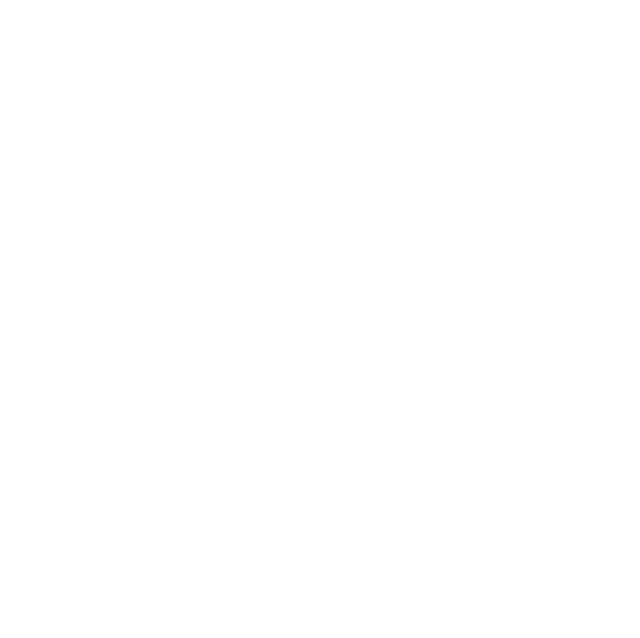
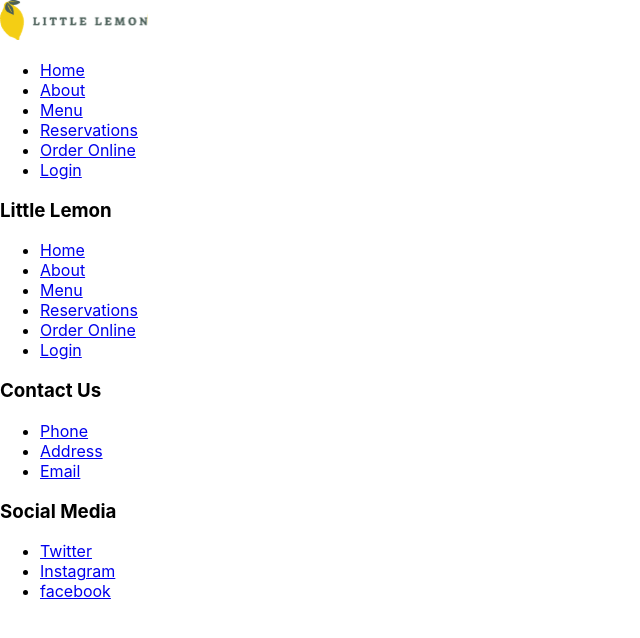
Before and after one commit to Thomas-H-Jr/Capstone-Project, a React (Create React App) app in the folder capstone-project/: page / in a window 1280 px wide. Shown: the top 638 px of the page, without its empty margins (0-640 px from the left). Built offline with nearby package versions, Linux system fonts and the light colour scheme.

Commit message:
Adding components and meta tags

```diff
--- a/capstone-project/package.json
+++ b/capstone-project/package.json
@@ -8,7 +8,7 @@
     "@testing-library/user-event": "^13.5.0",
     "react": "^18.2.0",
     "react-dom": "^18.2.0",
-    "react-scripts": "^3.0.1",
+    "react-scripts": "^5.0.1",
     "web-vitals": "^2.1.4"
   },
   "scripts": {
--- a/capstone-project/public/index.html
+++ b/capstone-project/public/index.html
@@ -1,30 +1,17 @@
 <!DOCTYPE html>
 <html lang="en">
   <head>
+    <title>Little Lemon</title>
     <meta charset="utf-8" />
-    <link rel="icon" href="%PUBLIC_URL%/favicon.ico" />
     <meta name="viewport" content="width=device-width, initial-scale=1" />
-    <meta name="theme-color" content="#000000" />
     <meta
       name="description"
-      content="Web site created using create-react-app"
+      content="we are a family owned medditerranean restaurant, focused on traditional recipes served with a modern twist."
     />
-    <link rel="apple-touch-icon" href="%PUBLIC_URL%/logo192.png" />
-    <!--
-      manifest.json provides metadata used when your web app is installed on a
-      user's mobile device or desktop. See https://developers.google.com/web/fundamentals/web-app-manifest/
-    -->
-    <link rel="manifest" href="%PUBLIC_URL%/manifest.json" />
-    <!--
-      Notice the use of %PUBLIC_URL% in the tags above.
-      It will be replaced with the URL of the `public` folder during the build.
-      Only files inside the `public` folder can be referenced from the HTML.
-
-      Unlike "/favicon.ico" or "favicon.ico", "%PUBLIC_URL%/favicon.ico" will
-      work correctly both with client-side routing and a non-root public URL.
-      Learn how to configure a non-root public URL by running `npm run build`.
-    -->
-    <title>React App</title>
+    <meta name="og:title" content="little lemon home page" />
+    <meta name="og:type" content="website" />
+    <meta name="og:description" content="medditerranean restaurant" />
+    <meta name="og:image" content="Logo.svg" />
   </head>
   <body>
     <noscript>You need to enable JavaScript to run this app.</noscript>
--- a/capstone-project/src/App.js
+++ b/capstone-project/src/App.js
@@ -1,20 +1,17 @@
-import './App.css';
+import React from "react";
+import "./App.css";
+import Header from "./Header";
+import Nav from "./Nav";
+import Main from "./Main";
+import Footer from "./Footer";
 
 function App() {
   return (
     <>
-      <header>
-
-      </header>
-      <nav>
-
-      </nav>
-      <main>
-
-      </main>
-      <footer>
-
-      </footer>
+      <Header />
+      <Nav />
+      <Main />
+      <Footer />
     </>
   );
 }
--- /dev/null
+++ b/capstone-project/src/Footer.js
@@ -0,0 +1,63 @@
+import React from "react";
+
+function Footer() {
+  return (
+    <>
+      <section>
+        <h3>Little Lemon</h3>
+        <ul>
+          <li>
+            <a href="#home">Home</a>
+          </li>
+          <li>
+            <a href="#about">About</a>
+          </li>
+          <li>
+            <a href="/menu">Menu</a>
+          </li>
+          <li>
+            <a href="/reservations">Reservations</a>
+          </li>
+          <li>
+            <a href="/order-online">Order Online</a>
+          </li>
+          <li>
+            <a href="/login">Login</a>
+          </li>
+        </ul>
+      </section>
+
+      <section>
+        <h3>Contact Us</h3>
+        <ul>
+          <li>
+            <a href="#phone">Phone</a>
+          </li>
+          <li>
+            <a href="#address">Address</a>
+          </li>
+          <li>
+            <a href="#email">Email</a>
+          </li>
+        </ul>
+      </section>
+
+      <section>
+        <h3>Social Media</h3>
+        <ul>
+          <li>
+            <a href="#twitter">Twitter</a>
+          </li>
+          <li>
+            <a href="instagram">Instagram</a>
+          </li>
+          <li>
+            <a href="facebook">facebook</a>
+          </li>
+        </ul>
+      </section>
+    </>
+  );
+}
+
+export default Footer;
--- /dev/null
+++ b/capstone-project/src/Header.js
@@ -0,0 +1,8 @@
+import React from "react";
+import logo from "./Logo.svg";
+
+function Header() {
+  return <img src={logo} alt="Logo" />;
+}
+
+export default Header;
--- /dev/null
+++ b/capstone-project/src/Main.js
@@ -0,0 +1,5 @@
+import React from "react";
+
+function Main() {}
+
+export default Main;
--- /dev/null
+++ b/capstone-project/src/Nav.js
@@ -0,0 +1,28 @@
+import React from "react";
+
+function Nav() {
+  return (
+    <ul>
+      <li>
+        <a href="#home">Home</a>
+      </li>
+      <li>
+        <a href="#about">About</a>
+      </li>
+      <li>
+        <a href="#menu">Menu</a>
+      </li>
+      <li>
+        <a href="#reservations">Reservations</a>
+      </li>
+      <li>
+        <a href="#order-online">Order Online</a>
+      </li>
+      <li>
+        <a href="#login">Login</a>
+      </li>
+    </ul>
+  );
+}
+
+export default Nav;
```
Also changed, not shown: capstone-project/src/Logo.svg (added), 1 other file (tests, documents, lock files or other folders).
